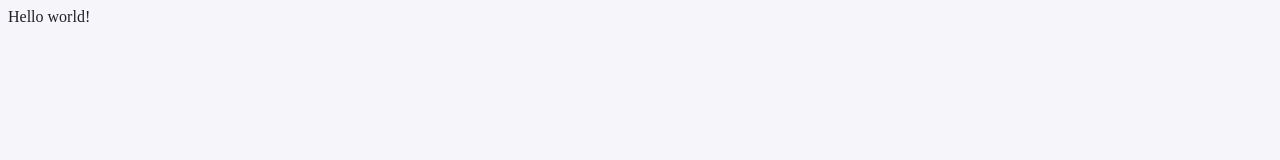
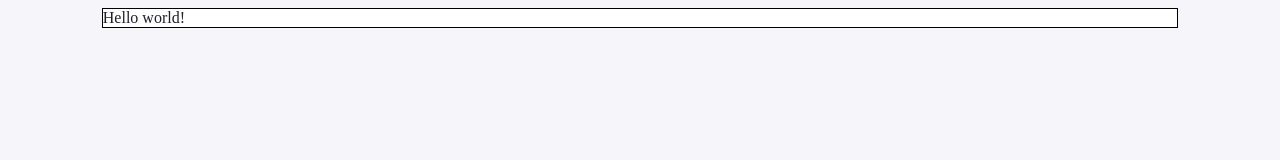
Before and after one commit to seandoyle803/swdoyle_hw6, a plain HTML site: page index.html in a window 1280 px wide. Drawn offline with Linux system fonts and the light colour scheme.

Commit message:
Border Update

```diff
--- a/css/stylesheet.css
+++ b/css/stylesheet.css
@@ -2,3 +2,10 @@ body {
     background: #f5f5fa;
     color: #1f1f29;
 }
+
+.container {
+    width: 85%;
+    margin: auto;
+    background-color: white;
+    border: 1px solid black;
+}
--- a/index.html
+++ b/index.html
@@ -10,6 +10,8 @@
     </head>
     </head>
     <body>
-        Hello world!
+        <div class="container">
+            Hello world!
+        </div>
     </body>
 </html>
```
